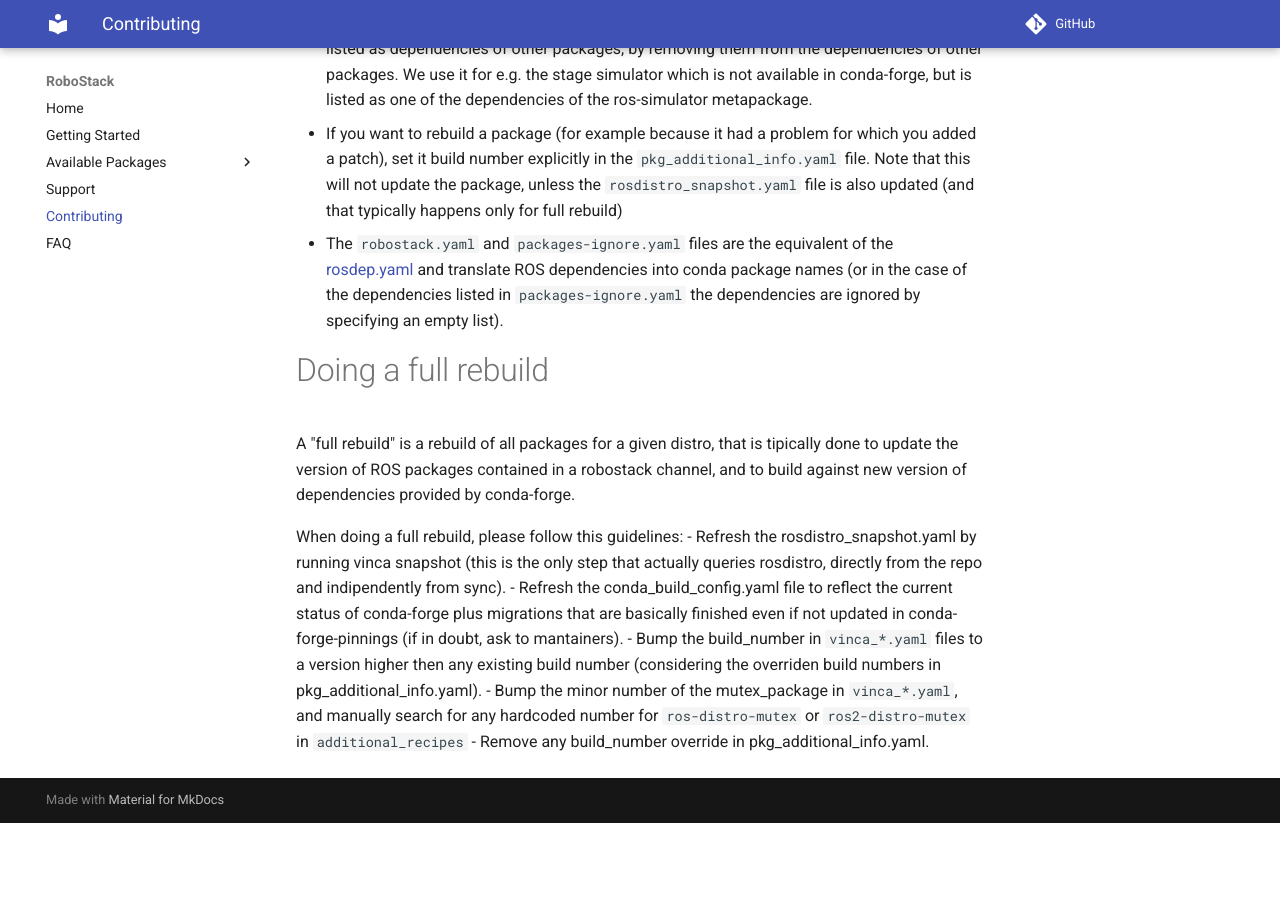
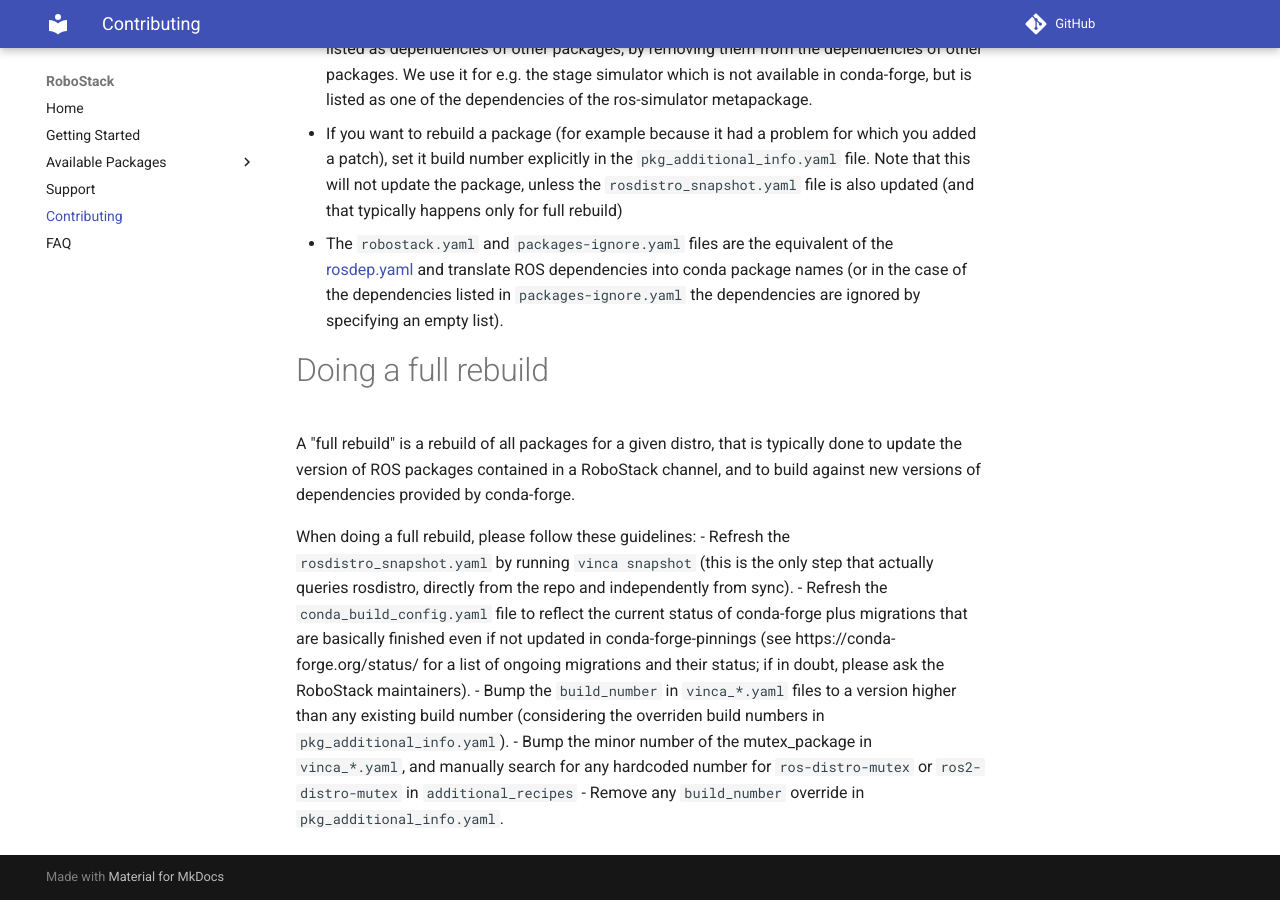
Before and after one commit to RoboStack/robostack.github.io, an MkDocs documentation site: the page built from docs/Contributing.md, in a window 1280 px wide and 900 px high, scrolled down 2440 px. Built offline with MkDocs 1.6.1 and Material for MkDocs 9.7.7, drawn with Linux system fonts in a browser that asks for light colours; comment, search, counter and statistics services are not loaded; before the commit the page ends 3263 px from its top, so only the background shows below that.

Commit message:
Few nit picks

```diff
--- a/docs/Contributing.md
+++ b/docs/Contributing.md
@@ -73,11 +73,11 @@
 
 # Doing a full rebuild
 
-A "full rebuild" is a rebuild of all packages for a given distro, that is tipically done to update the version of ROS packages contained in a robostack channel, and to build against new version of dependencies provided by conda-forge.
+A "full rebuild" is a rebuild of all packages for a given distro, that is typically done to update the version of ROS packages contained in a RoboStack channel, and to build against new versions of dependencies provided by conda-forge.
 
-When doing a full rebuild, please follow this guidelines:
-- Refresh the rosdistro_snapshot.yaml by running vinca snapshot (this is the only step that actually queries rosdistro, directly from the repo and indipendently from sync).
-- Refresh the conda_build_config.yaml file to reflect the current status of conda-forge plus migrations that are basically finished even if not updated in conda-forge-pinnings (if in doubt, ask to mantainers).
-- Bump the build_number in `vinca_*.yaml` files to a version higher then any existing build number (considering the overriden build numbers in pkg_additional_info.yaml).
+When doing a full rebuild, please follow these guidelines:
+- Refresh the `rosdistro_snapshot.yaml` by running `vinca snapshot` (this is the only step that actually queries rosdistro, directly from the repo and independently from sync).
+- Refresh the `conda_build_config.yaml` file to reflect the current status of conda-forge plus migrations that are basically finished even if not updated in conda-forge-pinnings (see https://conda-forge.org/status/ for a list of ongoing migrations and their status; if in doubt, please ask the RoboStack maintainers).
+- Bump the `build_number` in `vinca_*.yaml` files to a version higher than any existing build number (considering the overriden build numbers in `pkg_additional_info.yaml`).
 - Bump the minor number of the mutex_package in `vinca_*.yaml`, and manually search for any hardcoded number for `ros-distro-mutex` or `ros2-distro-mutex` in `additional_recipes`
-- Remove any build_number override in pkg_additional_info.yaml.
+- Remove any `build_number` override in `pkg_additional_info.yaml`.
```
